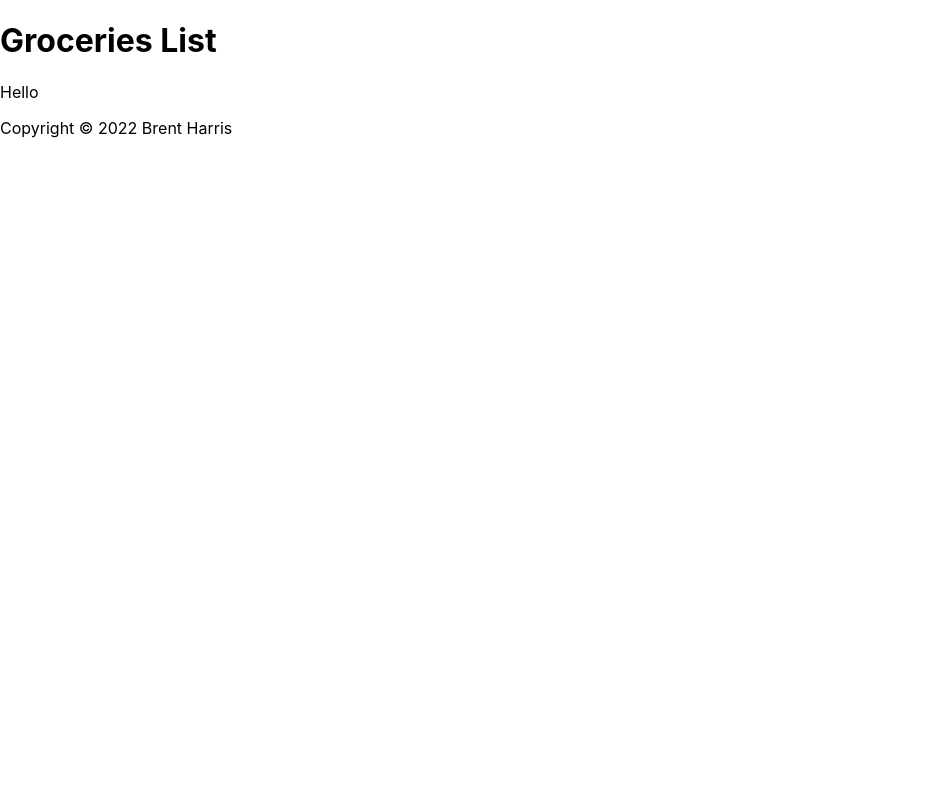
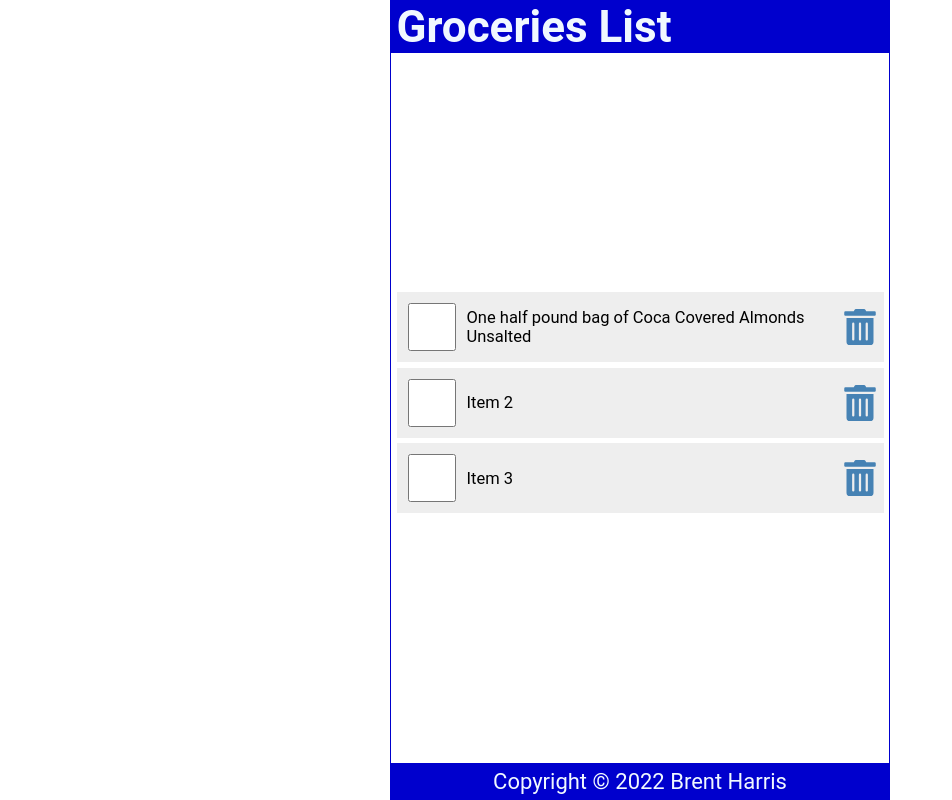
Before and after one commit to brentaharris/grocerylist, a React (Create React App) app: page / in a window 1280 px wide. Shown: the whole page, without its empty margins (0-952 px from the left). Built offline with nearby package versions, Linux system fonts and the light colour scheme; the HTML template or start-up script is replaced by a standard one.

Commit message:
added list items and check functionality

```diff
--- a/package.json
+++ b/package.json
@@ -8,6 +8,7 @@
     "@testing-library/user-event": "^13.5.0",
     "react": "^18.1.0",
     "react-dom": "^18.1.0",
+    "react-icons": "^4.3.1",
     "react-scripts": "5.0.1"
   },
   "scripts": {
--- a/public/index.html
+++ b/public/index.html
@@ -2,7 +2,6 @@
 <html lang="en">
   <head>
     <meta charset="utf-8" />
-    <link rel="icon" href="%PUBLIC_URL%/favicon.ico" />
     <meta name="viewport" content="width=device-width, initial-scale=1" />
     <meta name="theme-color" content="#000000" />
     <meta
--- a/src/Content.js
+++ b/src/Content.js
@@ -1,8 +1,52 @@
+
+import { useState } from 'react';
+import { FaTrashAlt } from 'react-icons/fa';
 
 function Content() {
+  const [ items, setItems ] =  useState([
+    {
+      id: 1,
+      checked: false,
+      item: 'One half pound bag of Coca Covered Almonds Unsalted'
+    },
+    {
+      id: 2,
+      checked: false,
+      item: 'Item 2'
+    },
+    {
+      id: 3,
+      checked: false,
+      item: 'Item 3'
+    }
+  ]);
+
+  const handleCheck = (id) => {
+    const listItems = items.map((item) => item.id === id ? {
+      ...item, checked: !item.checked } : item);
+      setItems(listItems);
+      localStorage.setItem('shoppinglist', JSON.stringify(listItems))
+  }
+
   return (
     <main>
-        Hello
+      <ul>
+        { items.map((item) => (
+        <li className='item' key={item.id}>
+          <input
+            id="list"
+            type="checkbox"
+            onChange={() => handleCheck(item.id)}
+            checked={item.checked}
+          />
+          <label
+            htmlFor='list'
+            // style={(item.checked) ? { textDecoration: 'line-though'} : null}
+            // onDoubleClick={() => handleCheck(item.id)}
+          >{item.item}</label>
+          <FaTrashAlt role="button" tabIndex="0" />
+        </li>))}
+      </ul>
     </main>
   )
 }
--- a/src/index.css
+++ b/src/index.css
@@ -1,13 +1,119 @@
+* {
+  margin: 0;
+  padding: 0;
+  box-sizing: border-box;
+}
+
+html {
+  font-size: 22px;
+}
+
 body {
-  margin: 0;
-  font-family: -apple-system, BlinkMacSystemFont, 'Segoe UI', 'Roboto', 'Oxygen',
+  min-height: 100vh;
+  font-family: 'Roboto', 'Oxygen',
     'Ubuntu', 'Cantarell', 'Fira Sans', 'Droid Sans', 'Helvetica Neue',
     sans-serif;
   -webkit-font-smoothing: antialiased;
   -moz-osx-font-smoothing: grayscale;
 }
 
-code {
-  font-family: source-code-pro, Menlo, Monaco, Consolas, 'Courier New',
-    monospace;
+.App {
+  display: flex;
+  flex-direction: column;
+  justify-content: center;
+  align-items: center;
+  height: 100vh;
+  width: 100%;
+  max-width: 500px;
+  border: 1px solid mediumblue;
+  margin: auto;
 }
+
+header {
+  width: 100%;
+  padding: 0 0.25em;
+  background-color: mediumblue;
+  color: aliceblue;
+  display: flex;
+  justify-content: space-between;
+  align-items: center;
+}
+
+main {
+  width: 100%;
+  display: flex;
+  flex-direction: column;
+  flex-grow: 1;
+  justify-content: center;
+  align-items: center;
+  overflow-y: auto;
+}
+
+
+footer {
+  width: 100%;
+  padding: 0.25em;
+  background-color: mediumblue;
+  color: aliceblue;
+  display: grid;
+  place-content: center;
+}
+
+ul {
+  width: 100%;
+  list-style: none;
+  padding: 0 0.25rem 0.25rem;
+}
+
+ul li::before {
+  content: "\200B";
+}
+
+.item {
+  display: flex;
+  justify-content: flex-start;
+  align-items: center;
+  padding: 0.5rem 0 0.5rem 0.5rem;
+  margin: 0.25rem 0;
+  background-color: #eee;
+}
+
+.item:first-child {
+  margin: 0;
+}
+
+.item input[type='checkbox']{
+  text-align: center;
+  width: 2.5rem;
+  width: 48px;
+  min-width: 48px;
+  height: 2.5rem;
+  height: 48px;
+  min-height: 48px;
+  cursor: pointer;
+  margin-right: 0.5rem;
+}
+
+.item input[type='checkbox']:focus + label {
+  text-decoration: underline;
+}
+
+.item > label {
+  font-size: 0.75rem;
+  flex-grow: 1;
+}
+
+.item svg {
+  width: 48px;
+  min-width: 48px;
+  height: 36px;
+  font-size: 1rem;
+  color: steelblue;
+  cursor: pointer;
+}
+
+.item svg:focus,
+.item svg:hover {
+  color: red;
+  outline: none;
+}
```
Also changed, not shown: public/manifest.json, 1 other file (tests, documents, lock files or other folders).
